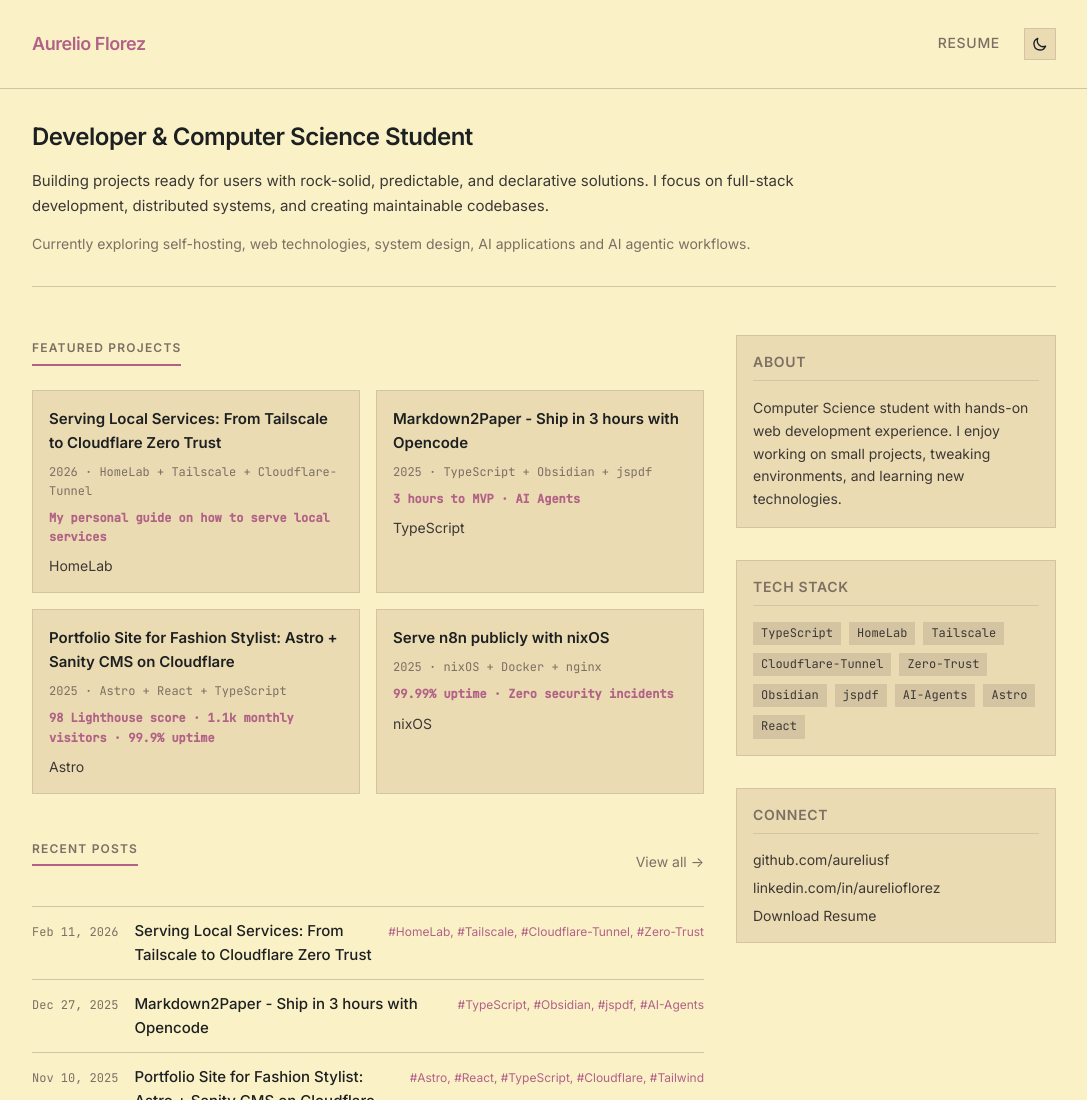
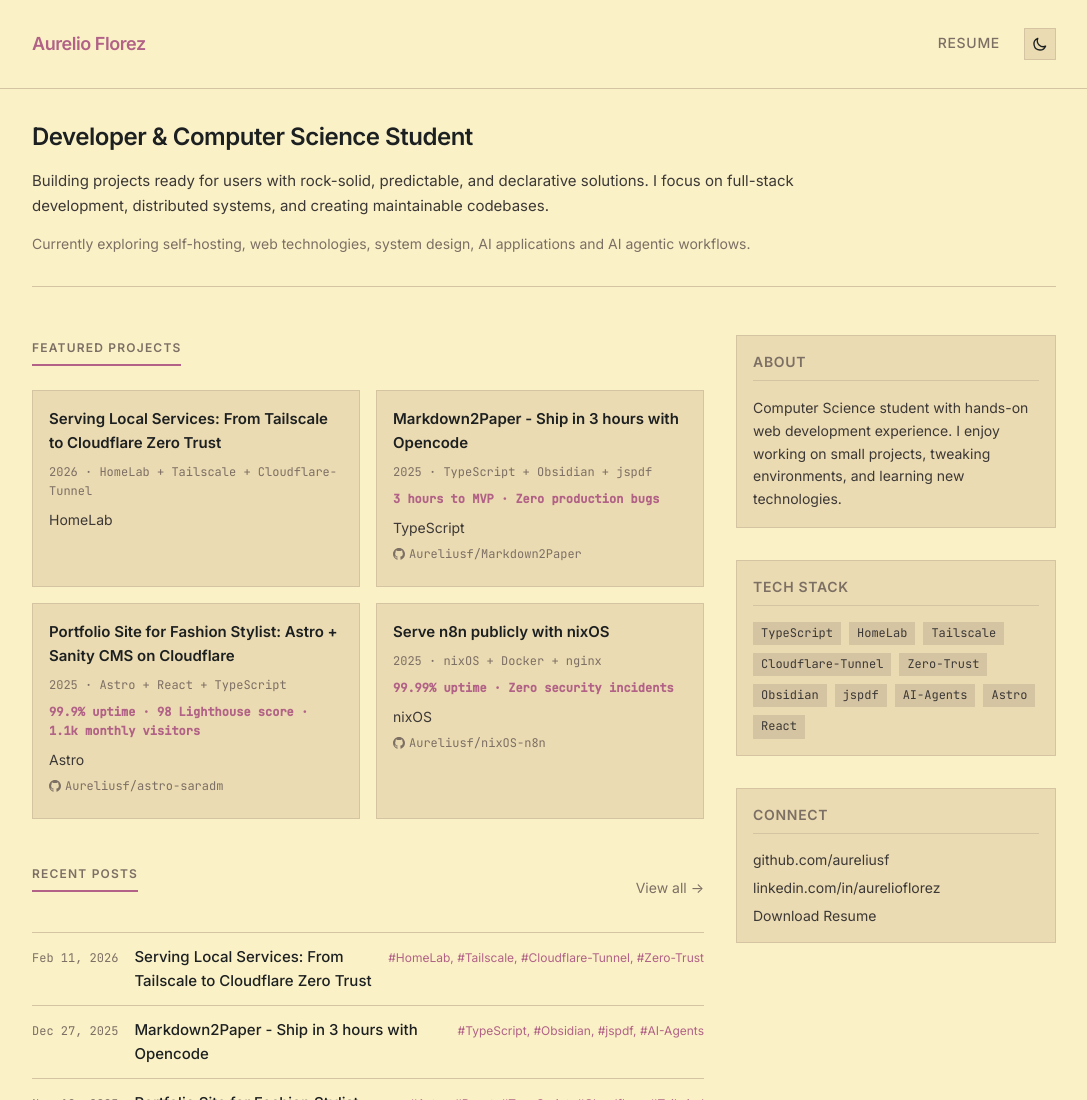
Before and after one commit to Aureliusf/personal-site, an Astro site: page / in a window 1280 px wide. Shown: the top 1100 px of the page, without its empty margins (96-1183 px from the left). Built offline with nearby package versions, Linux system fonts and the light colour scheme; Astro itself is replaced by a stand-in of ours.

Commit message:
Added github repo element to the slug and showing it in both index and post page
LiveReview Pre-Commit Check: skipped

```diff
--- a/src/content/config.ts
+++ b/src/content/config.ts
@@ -9,6 +9,7 @@ const posts = defineCollection({
     cover: image().optional(),
     featured: z.boolean().optional().default(false),
     metrics: z.string().optional(),
+    github: z.string().optional(),
   }),
 });
 
--- a/src/content/posts/Spotify-analyzer.md
+++ b/src/content/posts/Spotify-analyzer.md
@@ -4,6 +4,7 @@ date: 2021-03-26 20:43:42
 tags: [Python, Pandas, "REST API", "Data-Viz"]
 featured: true
 metrics: ""
+github: ""
 ---
 # Context
 
--- a/src/content/posts/markdown2paper.md
+++ b/src/content/posts/markdown2paper.md
@@ -3,7 +3,8 @@ title: Markdown2Paper - Ship in 3 hours with Opencode
 date: 2025-12-27 15:59:22
 tags: [TypeScript, Obsidian, jspdf, "AI-Agents"]
 featured: true
-metrics: "3 hours to MVP · AI Agents"
+metrics: "3 hours to MVP · Zero production bugs"
+github: "https://github.com/Aureliusf/Markdown2Paper"
 ---
 
 # Markdown2Paper - My 3‑Hour Sprint with Opencode, MiniMax-M2.1 to Ship an Obsidian plugin
--- a/src/content/posts/nixOS.md
+++ b/src/content/posts/nixOS.md
@@ -4,6 +4,7 @@ date: 2025-06-25 15:59:22
 tags: [nixOS, Docker, nginx, fail2ban]
 featured: true
 metrics: "99.99% uptime · Zero security incidents"
+github: "https://github.com/Aureliusf/nixOS-n8n"
 ---
 
 # Serve n8n with nixOS
--- a/src/content/posts/saradm.com-Fashion-Portfolio-Site.md
+++ b/src/content/posts/saradm.com-Fashion-Portfolio-Site.md
@@ -3,7 +3,8 @@ title: "Portfolio Site for Fashion Stylist: Astro + Sanity CMS on Cloudflare"
 date: 2025-11-10 15:59:22
 tags: [Astro, React, TypeScript, Cloudflare, Tailwind]
 featured: true
-metrics: "98 Lighthouse score · 1.1k monthly visitors · 99.9% uptime"
+metrics: "99.9% uptime · 98 Lighthouse score · 1.1k monthly visitors"
+github: "https://github.com/Aureliusf/astro-saradm"
 ---
 
 This project is a real-life, high-performing site I built for a Fashion Stylist. For saradm.com, I leveraged the ease of use of Sanity.io headless CMS with the flexibility of Astro as a Frontend to deliver a great user experience for the visitor, the stylist making the content, and for myself maintaining the site. I deployed the site on Cloudflare Pages, utilizing serverless functions for the contact form which I built in TypeScript and integrated with Resend's RESTful API.
--- a/src/content/posts/tunneling-solutions.md
+++ b/src/content/posts/tunneling-solutions.md
@@ -3,7 +3,8 @@ title: "Serving Local Services: From Tailscale to Cloudflare Zero Trust"
 date: 2026-02-11 20:00:00
 tags: [HomeLab, Tailscale, "Cloudflare-Tunnel", "Zero-Trust"]
 featured: true
-metrics: "My personal guide on how to serve local services"
+metrics: ""
+github: ""
 ---
 
 # Serving Local Services: From Tailscale to Cloudflare Zero Trust
--- a/src/layouts/BlogPost.astro
+++ b/src/layouts/BlogPost.astro
@@ -4,9 +4,10 @@ import BaseLayout from './BaseLayout.astro';
 
 type Props = CollectionEntry<'posts'>['data'] & {
   slug: string;
+  github?: string;
 };
 
-const { title, date, tags } = Astro.props;
+const { title, date, tags, github } = Astro.props;
 
 const formattedDate = date.toLocaleDateString('en-US', {
   year: 'numeric',
@@ -33,6 +34,19 @@ const formattedDate = date.toLocaleDateString('en-US', {
               </a>
             ))}
           </span>
+        )}
+        {github && (
+          <a
+            href={github}
+            target="_blank"
+            rel="noopener noreferrer"
+            class="flex items-center gap-1 text-[var(--accent)] hover:text-[var(--link-hover)] link-underline"
+          >
+            <svg class="w-4 h-4" fill="currentColor" viewBox="0 0 24 24">
+              <path d="M12 0c-6.626 0-12 5.373-12 12 0 5.302 3.438 9.8 8.207 11.387.599.111.793-.261.793-.577v-2.234c-3.338.726-4.033-1.416-4.033-1.416-.546-1.387-1.333-1.756-1.333-1.756-1.089-.745.083-.729.083-.729 1.205.084 1.839 1.237 1.839 1.237 1.07 1.834 2.807 1.304 3.492.997.107-.775.418-1.305.762-1.604-2.665-.305-5.467-1.334-5.467-5.931 0-1.311.469-2.381 1.236-3.221-.124-.303-.535-1.524.117-3.176 0 0 1.008-.322 3.301 1.23.957-.266 1.983-.399 3.003-.404 1.02.005 2.047.138 3.006.404 2.291-1.552 3.297-1.23 3.297-1.23.653 1.653.242 2.874.118 3.176.77.84 1.235 1.911 1.235 3.221 0 4.609-2.807 5.624-5.479 5.921.43.372.823 1.102.823 2.222v3.293c0 .319.192.694.801.576 4.765-1.589 8.199-6.086 8.199-11.386 0-6.627-5.373-12-12-12z"/>
+            </svg>
+            <span>View on GitHub</span>
+          </a>
         )}
       </div>
     </header>
--- a/src/pages/index.astro
+++ b/src/pages/index.astro
@@ -22,7 +22,8 @@ const featuredPostData = featuredPosts.map((post: CollectionEntry<'posts'>) => {
     title: post.data.title,
     meta: meta,
     desc: tags.length > 0 ? tags[0] : 'View project details →',
-    metrics: post.data.metrics
+    metrics: post.data.metrics,
+    github: post.data.github
   };
 });
 
@@ -69,7 +70,8 @@ const uniqueTags = Object.entries(tagCounts)
           <h2 class="section-header mb-6">Featured Projects</h2>
           <div class="grid grid-cols-1 sm:grid-cols-2 gap-4">
             {featuredPostData.map((item) => (
-              <a href={`/posts/${item.slug}`} class="project-item card-hover hover-glow">
+              <div class="project-item card-hover hover-glow relative">
+                <a href={`/posts/${item.slug}`} class="block">
                   <div class="project-title link-underline">
                     {item.title}
                   </div>
@@ -79,6 +81,15 @@ const uniqueTags = Object.entries(tagCounts)
                   )}
                   <div class="project-desc">{item.desc}</div>
                 </a>
+                {item.github && (
+                  <a href={item.github} target="_blank" rel="noopener noreferrer" class="project-github hover:text-[var(--accent)] transition-colors mt-2 inline-flex items-center">
+                    <svg class="w-3 h-3 mr-1" fill="currentColor" viewBox="0 0 24 24">
+                      <path d="M12 0c-6.626 0-12 5.373-12 12 0 5.302 3.438 9.8 8.207 11.387.599.111.793-.261.793-.577v-2.234c-3.338.726-4.033-1.416-4.033-1.416-.546-1.387-1.333-1.756-1.333-1.756-1.089-.745.083-.729.083-.729 1.205.084 1.839 1.237 1.839 1.237 1.07 1.834 2.807 1.304 3.492.997.107-.775.418-1.305.762-1.604-2.665-.305-5.467-1.334-5.467-5.931 0-1.311.469-2.381 1.236-3.221-.124-.303-.535-1.524.117-3.176 0 0 1.008-.322 3.301 1.23.957-.266 1.983-.399 3.003-.404 1.02.005 2.047.138 3.006.404 2.291-1.552 3.297-1.23 3.297-1.23.653 1.653.242 2.874.118 3.176.77.84 1.235 1.911 1.235 3.221 0 4.609-2.807 5.624-5.479 5.921.43.372.823 1.102.823 2.222v3.293c0 .319.192.694.801.576 4.765-1.589 8.199-6.086 8.199-11.386 0-6.627-5.373-12-12-12z"/>
+                    </svg>
+                    <span class="text-xs">{item.github.replace('https://github.com/', '')}</span>
+                  </a>
+                )}
+              </div>
             ))}
           </div>
         </section>
--- a/src/styles/global.css
+++ b/src/styles/global.css
@@ -522,6 +522,19 @@
     margin-bottom: 0.5rem;
   }
 
+  .project-github {
+    font-family: 'JetBrains Mono', monospace;
+    font-size: 0.75rem;
+    color: var(--text-muted);
+    margin-bottom: 0.5rem;
+    display: flex;
+    align-items: center;
+  }
+
+  .project-github svg {
+    fill: currentColor;
+  }
+
   /* Footer links */
   .footer-link {
     font-size: 0.875rem;
```
Lines whose indentation alone changed are shown as unchanged.
